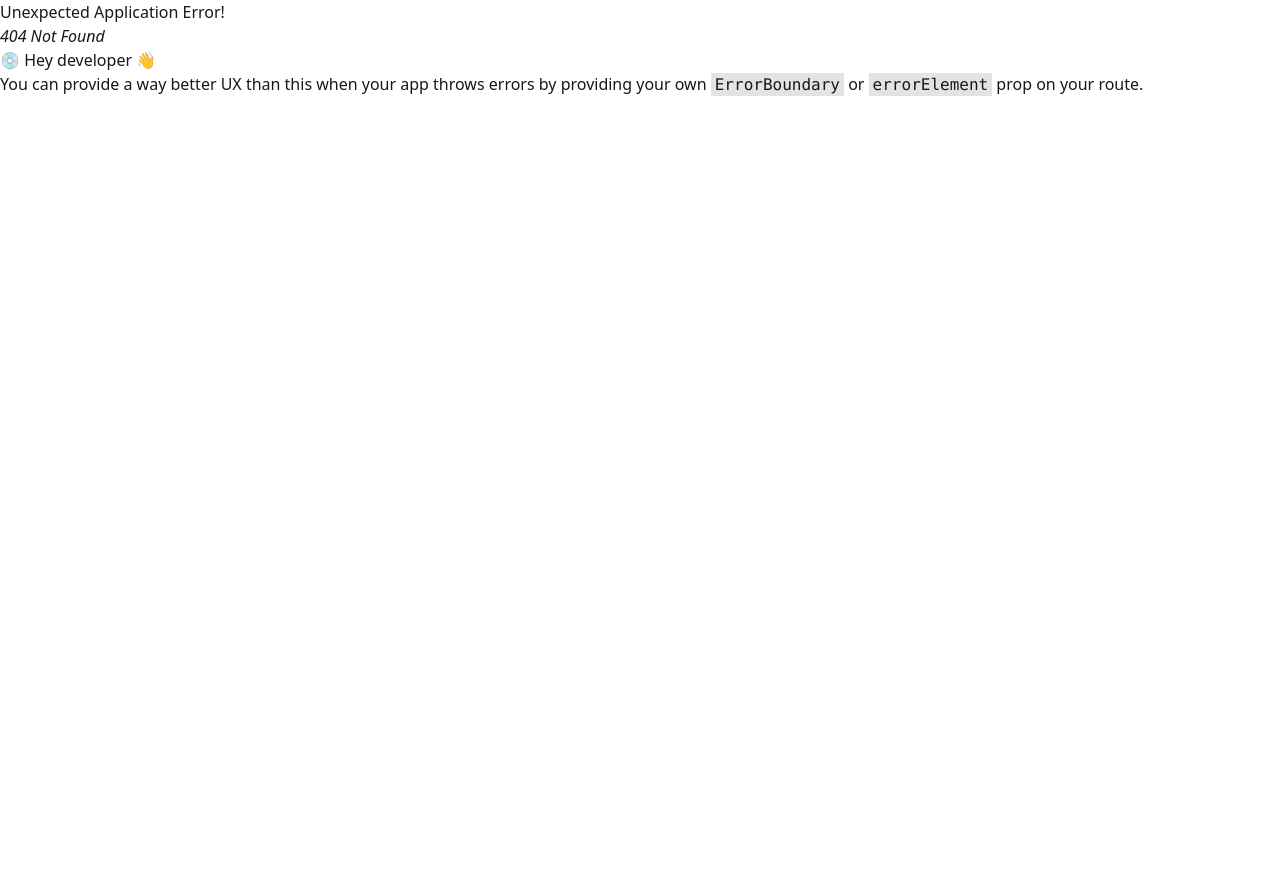
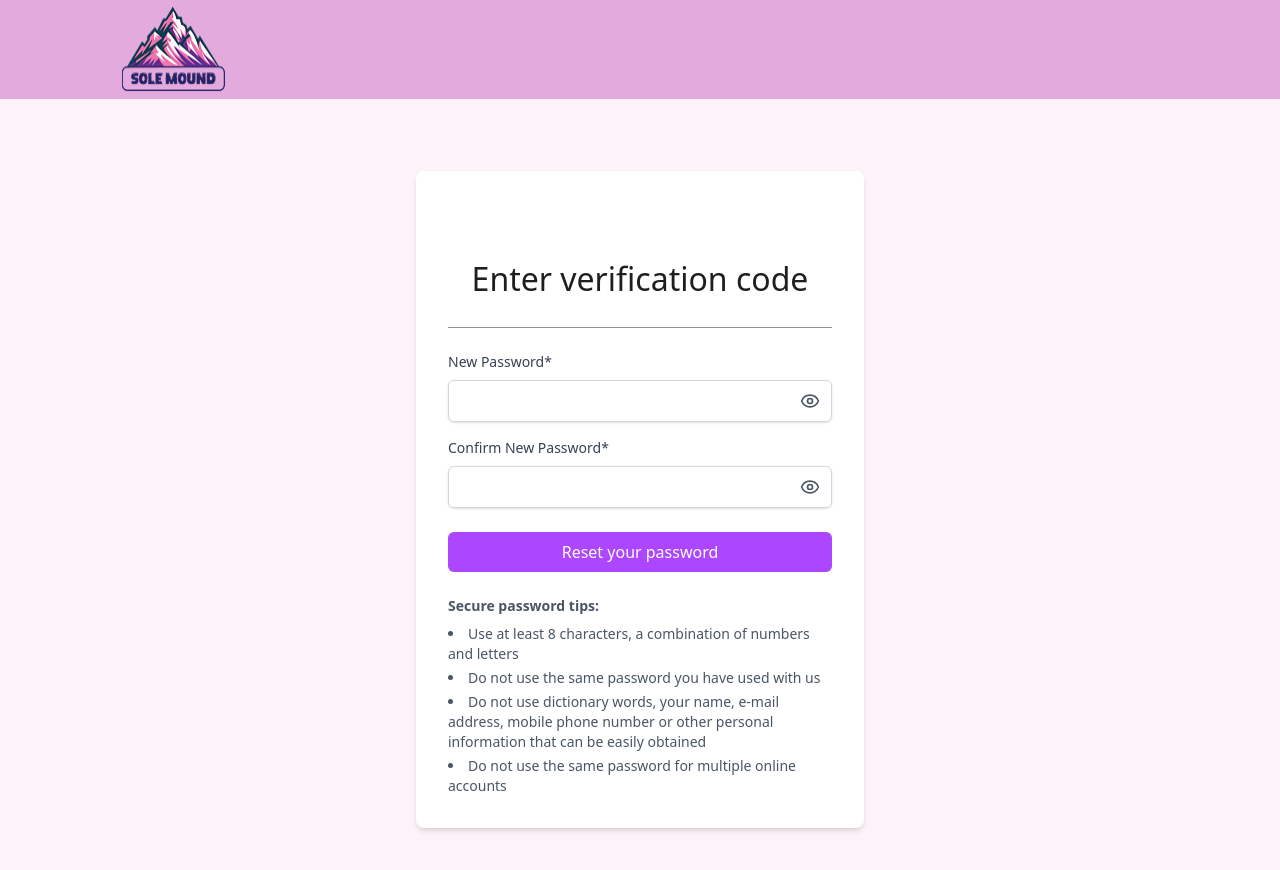
Before and after one commit to MamunHossain1999/Sole-Mound-Client-site, a React (Vite) app: page /sign-up/reset-password in a window 1280 px wide. Before the commit this address had no page. Shown: the top 870 px of the page. Before the commit the page ends 800 px from the top, so only its background shows below. Built offline with nearby package versions, Linux system fonts and the light colour scheme.

Commit message:
added opt page

```diff
--- a/package.json
+++ b/package.json
@@ -19,7 +19,6 @@
     "match-sorter": "^8.0.0",
     "react": "^19.0.0",
     "react-dom": "^19.0.0",
-    "react-icons": "^5.5.0",
     "react-responsive-carousel": "^3.2.23",
     "react-router-dom": "^7.5.0",
     "react-slick": "^0.30.3",
--- /dev/null
+++ b/src/authintication/createNewPassword/CreaateNewPassword.jsx
@@ -0,0 +1,118 @@
+import React, { useState } from "react";
+import { Eye, EyeOff } from "lucide-react";
+
+const CreaateNewPassword = () => {
+  const [newPassword, setNewPassword] = useState("");
+  const [confirmPassword, setConfirmPassword] = useState("");
+  const [passwordError, setPasswordError] = useState("");
+  const [showNewPassword, setShowNewPassword] = useState(false);
+  const [showConfirmPassword, setShowConfirmPassword] = useState(false);
+
+  const handleSubmit = () => {
+    if (!newPassword || !confirmPassword) {
+      setPasswordError("Please fill out both password fields");
+      return;
+    }
+
+    if (newPassword.length < 8) {
+        setPasswordError("Password must be at least 8 characters long");
+        return;
+      }
+    if (newPassword !== confirmPassword) {
+      setPasswordError("Passwords do not match");
+      return;
+    }
+
+    setPasswordError("");
+    console.log("Password reset submitted");
+    // Add actual password reset logic here
+  };
+
+
+  return (
+    <div className="min-h-screen bg-pink-50 flex items-center justify-center p-4">
+      <div className="bg-white p-8 rounded-lg shadow-md w-full max-w-md">
+      <div className="text-[32px] font-medium text-[#1F1F1F] text-center mb-6 border-b border-[#919191] py-6">
+        <p className="pt-7">Enter verification code</p>
+      </div>
+
+        <div className="space-y-4">
+          <div>
+            <label
+              htmlFor="newPassword"
+              className="block text-sm font-medium text-gray-700 mb-2"
+            >
+              New Password*
+            </label>
+            <div className="relative">
+              <input
+                type={showNewPassword ? "text" : "password"}
+                id="newPassword"
+                value={newPassword}
+                onChange={(e) => setNewPassword(e.target.value)}
+                className="w-full px-3 py-2 border border-gray-300 text-black rounded-md shadow-sm focus:outline-none focus:ring-2 focus:ring-purple-500 pr-10"
+                required
+              />
+              <div
+                onClick={() => setShowNewPassword(!showNewPassword)}
+                className="absolute inset-y-0 right-3 flex items-center cursor-pointer text-gray-600"
+              >
+                {showNewPassword ? <EyeOff className="w-5 h-5" /> : <Eye className="w-5 h-5" />}
+              </div>
+            </div>
+          </div>
+
+          <div>
+            <label
+              htmlFor="confirmPassword"
+              className="block text-sm font-medium text-gray-700 mb-2"
+            >
+              Confirm New Password*
+            </label>
+            <div className="relative">
+              <input
+                type={showConfirmPassword ? "text" : "password"}
+                id="confirmPassword"
+                value={confirmPassword}
+                onChange={(e) => setConfirmPassword(e.target.value)}
+                className="w-full px-3 py-2 border border-gray-300 text-black rounded-md shadow-sm focus:outline-none focus:ring-2 focus:ring-purple-500 pr-10"
+                required
+              />
+              <div
+                onClick={() => setShowConfirmPassword(!showConfirmPassword)}
+                className="absolute inset-y-0 right-3 flex items-center cursor-pointer text-gray-600"
+              >
+                {showConfirmPassword ? <EyeOff className="w-5 h-5" /> : <Eye className="w-5 h-5" />}
+              </div>
+            </div>
+          </div>
+
+          {passwordError && (
+            <div className="text-red-500 text-sm mb-4">{passwordError}</div>
+          )}
+
+          <div className="pt-2">
+            <button
+              onClick={handleSubmit}
+              className="w-full bg-purple-500 text-white py-2 rounded-md hover:bg-purple-600 transition duration-300 focus:outline-none focus:ring-2 focus:ring-purple-500 focus:ring-opacity-50"
+            >
+              Reset your password
+            </button>
+          </div>
+        </div>
+
+        <div className="mt-6 text-sm text-gray-600">
+          <h3 className="font-semibold mb-2">Secure password tips:</h3>
+          <ul className="list-disc list-inside space-y-1">
+            <li>Use at least 8 characters, a combination of numbers and letters</li>
+            <li>Do not use the same password you have used with us</li>
+            <li>Do not use dictionary words, your name, e-mail address, mobile phone number or other personal information that can be easily obtained</li>
+            <li>Do not use the same password for multiple online accounts</li>
+          </ul>
+        </div>
+      </div>
+    </div>
+  );
+};
+
+export default CreaateNewPassword;
--- a/src/authintication/enterVarificationCode/EnterVarificationCode.jsx
+++ /dev/null
@@ -1,74 +0,0 @@
-import React, { useState, useEffect } from "react";
-import { useNavigate } from "react-router-dom";
-import { CheckCircle } from "lucide-react";
-import { toast } from "react-toastify";
-
-const EnterVarificationCode = () => {
-  const [secondsLeft, setSecondsLeft] = useState(15);
-  const [email, setEmail] = useState("");
-  const navigate = useNavigate();
-
-  const handleSubmit = () => {
-    if (!email.trim()) {
-      toast.error("Please enter your email.");
-      return;
-    }
-
-    toast.success("Reset link sent to your email.");
-    navigate("/sign-up/reset-password-success");
-  };
-
-  useEffect(() => {
-    if (secondsLeft > 0) {
-      const timer = setTimeout(() => setSecondsLeft(secondsLeft - 1), 1000);
-      return () => clearTimeout(timer);
-    }
-  }, [secondsLeft]);
-
-  // Helper to mask email for display
-  const maskEmail = (email) => {
-    const [user, domain] = email.split("@");
-    if (!user || !domain) return "";
-    const masked = user[0] + "*".repeat(user.length - 1);
-    return `${masked}@${domain}`;
-  };
-
-  return (
-    <div className="bg-gradient-to-b from-[#FAE6F0]  to-b-[#FDF6FA]">
-      <div className="text-[32px] font-medium text-[#1F1F1F] text-center mb-6 border-b border-[#919191] py-6">
-        <p className="pt-7">Reset your password</p>
-      </div>
-
-      <div className="flex flex-col items-center justify-start pt-8">
-        <div className="w-full max-w-md px-4">
-          {/* Success Message Box */}
-          <div className="rounded-md flex items-start">
-            <div>
-              <p className="text-gray-700 text-sm">
-                For your security, we've sent the code to your email{" "}
-              </p>
-            </div>
-          </div>
-
-          {/* Email input */}
-          <input
-            type="email"
-            value={email}
-            onChange={(e) => setEmail(e.target.value)}
-            placeholder="Enter your email"
-            className="w-full px-3 py-3 border border-[#B6B7BC] rounded-md text-[#1F1F1F] mb-4 focus:outline-none focus:ring-1 focus:ring-purple-300"
-          />
-
-          <button
-            onClick={handleSubmit}
-            className="w-full bg-[#C8A8E9] text-center text-[#1F1F1F] font-semibold text-base py-3 rounded-md transition duration-300"
-          >
-            Continue
-          </button>
-        </div>
-      </div>
-    </div>
-  );
-};
-
-export default EnterVarificationCode;
--- /dev/null
+++ b/src/authintication/enterVarificationCode/VarificationCode.jsx
@@ -0,0 +1,82 @@
+import React, { useState, useEffect } from "react";
+import { useNavigate } from "react-router-dom";
+
+const VerificationCode = () => {
+  const [code, setCode] = useState("");
+  const [resendTimer, setResendTimer] = useState(35);
+  const maskedEmail = "a******@gmail.com";
+  const navigate = useNavigate()
+
+  // ata holo timing er jnno
+  useEffect(() => {
+    const timer =
+      resendTimer > 0 &&
+      setInterval(() => setResendTimer((prev) => prev - 1), 1000);
+    return () => clearInterval(timer);
+  }, [resendTimer]);
+
+  const handleSubmit = (e) => {
+    e.preventDefault();
+    console.log("Submitted Code:", code);
+    navigate('/sign-up/reset-password')
+    // verify code API call here
+  };
+
+  const handleResend = () => {
+    if (resendTimer === 0) {
+      console.log("Resending code...");
+      setResendTimer(35);
+      // resend code logic here
+    }
+  };
+
+  return (
+    <div className="bg-gradient-to-b from-[#FAE6F0]  to-b-[#FDF6FA] ">
+      <div className="text-[32px] font-medium text-[#1F1F1F] text-center mb-6 border-b border-[#919191] py-6">
+        <p className="pt-7">Enter verification code</p>
+      </div>
+      <div className=" w-[570px] mx-auto">
+
+
+        <p className="text-gray-600 mb-4 ">
+          For your security, we've sent the code to your email{" "}
+          <span className="font-medium">{maskedEmail}</span>.
+        </p>
+
+        <form onSubmit={handleSubmit} className="space-y-6 w-[480px] ">
+          <input
+            type="text"
+            placeholder="Enter your code"
+            value={code}
+            onChange={(e) => setCode(e.target.value)}
+            className="w-full px-3 py-3 border border-[#B6B7BC] rounded-md text-[#B6B7BC] mb-4 focus:outline-none focus:ring-1 focus:ring-purple-300"
+            required
+          />
+
+          <p className="text-sm text-[#919191] font-medium">
+            Didn't get the code yet?{" "}
+            <button
+              type="button"
+              onClick={handleResend}
+              disabled={resendTimer > 0}
+              className={`ml-1 ${
+                resendTimer === 0 ? "text-[#A8537B]" : "text-rose-500"
+              }`}
+            >
+              Resend {resendTimer > 0 ? `(${resendTimer}s)` : ""}
+            </button>
+          </p>
+
+          <button
+            type="submit"
+            className="w-full bg-[#C8A8E9] hover:bg-purple-400 text-[#1F1F1F] font-semibold py-3 rounded-md transition duration-200 cursor-pointer"
+          >
+            Submit code
+          </button>
+        </form>
+      </div>
+    </div>
+  );
+};
+
+export default VerificationCode;
--- a/src/router/route.jsx
+++ b/src/router/route.jsx
@@ -34,7 +34,8 @@ import ContactUs from "../pages/contactUsPage/ContactUs";
 import LoginPage from "../authintication/loginPage/LoginPage";
 import ResetPassword from "../authintication/resetPassword/ResetPassword";
 import SignUp from "../Layout/SignUp";
-import ResetPasswordSuccess from "../authintication/enterVarificationCode/EnterVarificationCode";
+import ResetPasswordSuccess from "../authintication/enterVarificationCode/VarificationCode";
+import CreaateNewPassword from "../authintication/createNewPassword/CreaateNewPassword";
 
 
 
@@ -123,6 +124,9 @@ const router = createBrowserRouter([
       },
       {
         path:'reset-password-success' , element:<ResetPasswordSuccess/>
+      },
+      {
+        path:'reset-password' , element:<CreaateNewPassword/>
       }
     ]
   },
```
Also changed, not shown: 1 other file (tests, documents, lock files or other folders).
